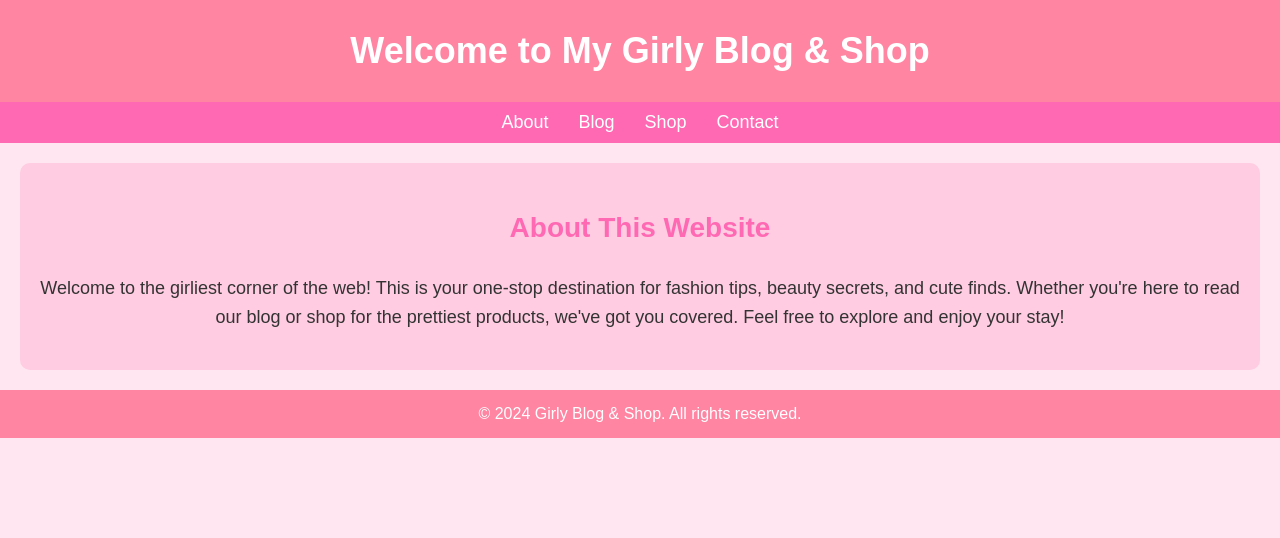
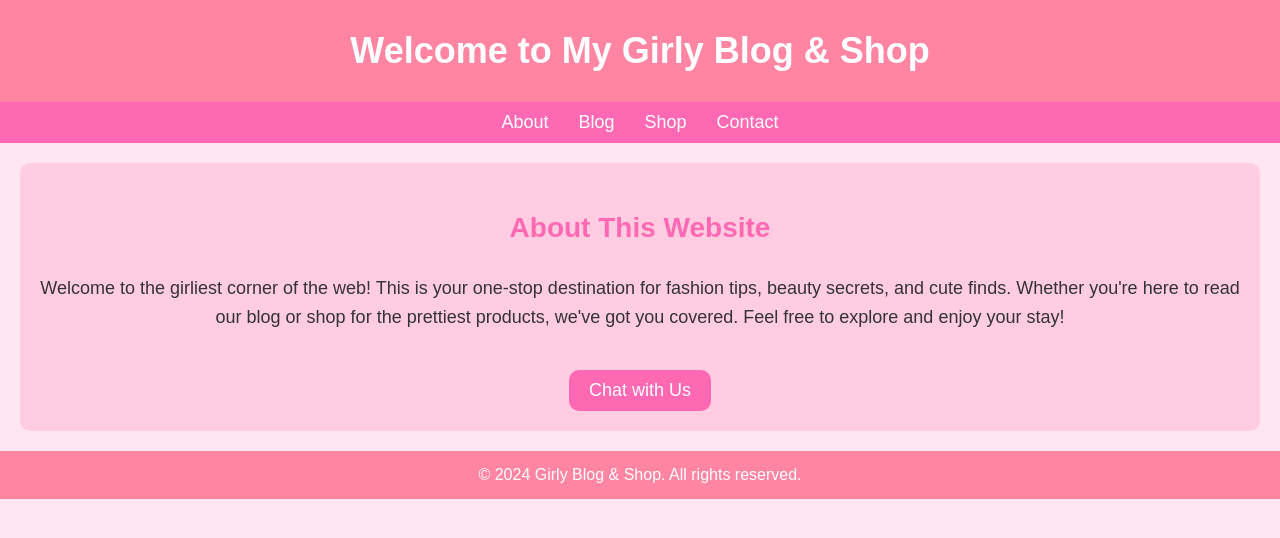
Before and after one commit to madamore-1/test, a plain HTML site: page index.html in a window 1280 px wide. Drawn offline with Linux system fonts and the light colour scheme.

Commit message:
Update index.html

```diff
--- a/index.html
+++ b/index.html
@@ -49,6 +49,19 @@
         nav a:hover {
             text-decoration: underline;
         }
+        .chat-button {
+            background-color: #ff69b4; /* Bright Pink */
+            color: white;
+            border: none;
+            border-radius: 10px;
+            padding: 10px 20px;
+            font-size: 18px;
+            cursor: pointer;
+            margin-top: 20px;
+        }
+        .chat-button:hover {
+            background-color: #ff1493; /* Darker Pink on hover */
+        }
         footer {
             background-color: #ff85a2;
             text-align: center;
@@ -76,6 +89,7 @@
             Whether you're here to read our blog or shop for the prettiest products, we've got you covered.
             Feel free to explore and enjoy your stay!
         </p>
+        <button class="chat-button" onclick="location.href='chat.html'">Chat with Us</button>
     </section>
     <footer>
         &copy; 2024 Girly Blog & Shop. All rights reserved.
```
